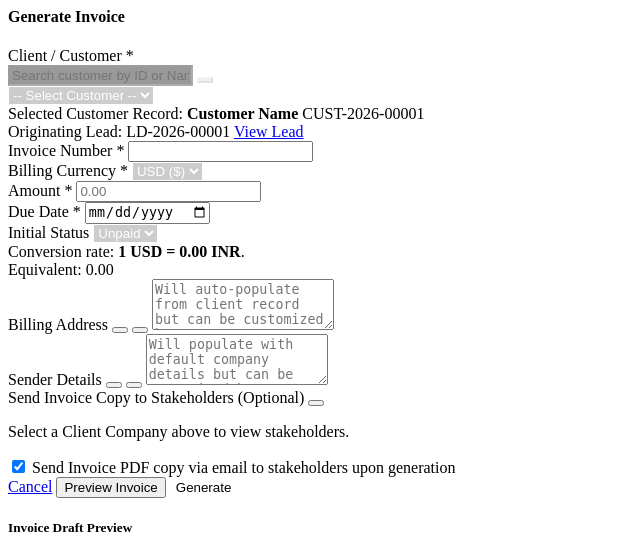
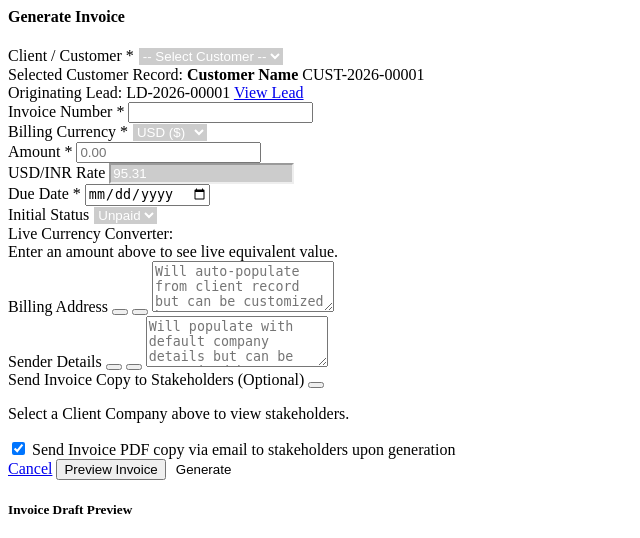
Before and after one commit to hemasai-axiora/RAPTOR, a PHP site: page /app/views/invoices/add.php in a window 1280 px wide. Shown: the top 538 px of the page, without its empty margins (0-640 px from the left). Run offline with PHP 8.4, Linux system fonts and the light colour scheme; the template is opened without the code that fills it, so the values that code supplies are empty.

Commit message:
Update default USD/INR conversion rate to 95.31 and fix live currency calculations

```diff
--- a/app/controllers/InvoicesController.php
+++ b/app/controllers/InvoicesController.php
@@ -36,7 +36,7 @@ class InvoicesController extends Controller {
         // Get single source of truth conversion rate from settings table
         $db = Database::getInstance()->getConnection();
         $stmt = $db->query("SELECT setting_value FROM settings WHERE setting_key = 'billing.conversion_rate_usd_to_inr'");
-        $conversionRate = (float)($stmt->fetchColumn() ?: 83.50);
+        $conversionRate = (float)($stmt->fetchColumn() ?: 95.31);
 
         $selectedCustomerId = trim($_GET['customer_id'] ?? $_POST['customer_id'] ?? '');
 
--- a/app/views/invoices/add.php
+++ b/app/views/invoices/add.php
@@ -9,24 +9,6 @@
                 <div class="row g-3">
                     <div class="col-md-6">
                         <label for="customer_id" class="form-label text-secondary font-weight-bold">Client / Customer *</label>
-
-                        <!-- Search Box for Customer by ID or Name -->
-                        <div class="input-group input-group-sm mb-2">
-                            <span class="input-group-text bg-dark border-secondary text-primary" style="border-color: rgba(255,255,255,0.2) !important;">
-                                <i class="fa-solid fa-magnifying-glass"></i>
-                            </span>
-                            <input type="text"
-                                   id="customer_search_input"
-                                   class="form-control text-white border-secondary"
-                                   placeholder="Search customer by ID or Name..."
-                                   onkeyup="filterCustomerDropdown(this.value)"
-                                   style="background-color: rgba(0,0,0,0.4) !important; border-color: rgba(255,255,255,0.2) !important;"
-                                   autocomplete="off">
-                            <button type="button" class="btn btn-outline-secondary" onclick="clearCustomerSearch()" title="Clear Search" style="border-color: rgba(255,255,255,0.2) !important;">
-                                <i class="fa-solid fa-xmark text-secondary"></i>
-                            </button>
-                        </div>
-
                         <select name="customer_id" id="customer_id" onchange="updateCustomerDetails()" class="form-select <?php echo (!empty($client_err)) ? 'is-invalid' : ''; ?>" style="background-color: rgba(0,0,0,0.2); border-color: var(--border-color); color: white;" required>
                             <option value="">-- Select Customer --</option>
                             <?php if (!empty($customers)): ?>
@@ -89,15 +71,18 @@
                         <input type="text" name="invoice_number" id="invoice_number" class="form-control" value="<?php echo htmlspecialchars($invoice_number); ?>" required>
                     </div>
 
-                    <div class="col-md-4">
+                    <div class="col-md-3">
                         <label for="currency" class="form-label text-secondary font-weight-bold">Billing Currency *</label>
                         <select name="currency" id="currency" class="form-select" style="background-color: rgba(0,0,0,0.2); border-color: var(--border-color); color: white;">
                             <option value="USD" <?php echo $currency === 'USD' ? 'selected' : ''; ?>>USD ($)</option>
                             <option value="INR" <?php echo $currency === 'INR' ? 'selected' : ''; ?>>INR (₹)</option>
+                            <option value="EUR" <?php echo $currency === 'EUR' ? 'selected' : ''; ?>>EUR (€)</option>
+                            <option value="GBP" <?php echo $currency === 'GBP' ? 'selected' : ''; ?>>GBP (£)</option>
+                            <option value="AED" <?php echo $currency === 'AED' ? 'selected' : ''; ?>>AED (د.إ)</option>
                         </select>
                     </div>
 
-                    <div class="col-md-4">
+                    <div class="col-md-3">
                         <label for="amount" class="form-label text-secondary font-weight-bold">Amount *</label>
                         <input type="number" step="0.01" name="amount" id="amount"
                                class="form-control <?php echo (!empty($amount_err)) ? 'is-invalid' : ''; ?>"
@@ -105,7 +90,15 @@
                         <div class="invalid-feedback"><?php echo $amount_err; ?></div>
                     </div>
 
-                    <div class="col-md-4">
+                    <div class="col-md-3">
+                        <label for="conversion_rate_input" class="form-label text-secondary font-weight-bold">USD/INR Rate</label>
+                        <input type="number" step="0.01" name="conversion_rate" id="conversion_rate_input"
+                               class="form-control text-white"
+                               value="<?php echo htmlspecialchars($conversion_rate ?? 95.31); ?>"
+                               style="background-color: rgba(0,0,0,0.2); border-color: var(--border-color); color: white;">
+                    </div>
+
+                    <div class="col-md-3">
                         <label for="due_date" class="form-label text-secondary font-weight-bold">Due Date *</label>
                         <input type="date" name="due_date" id="due_date" class="form-control <?php echo (!empty($due_date_err)) ? 'is-invalid' : ''; ?>" value="<?php echo htmlspecialchars($due_date); ?>" min="<?php echo date('Y-m-d'); ?>" required>
                         <div class="invalid-feedback"><?php echo $due_date_err ?? ''; ?></div>
@@ -119,11 +112,11 @@
                         </select>
                     </div>
 
-                    <!-- Conversion rate info -->
+                    <!-- Live Real-Time Currency Converter Banner -->
                     <div class="col-md-6 d-flex align-items-end">
-                        <div id="conversion-info" class="w-100 p-2 rounded bg-opacity-10 bg-info border border-info border-opacity-25 text-info small d-none">
-                            <i class="fa-solid fa-calculator me-1"></i> Conversion rate: <strong>1 USD = <?php echo number_format($conversion_rate, 2); ?> INR</strong>.<br>
-                            Equivalent: <span id="converted-amt-txt">0.00</span>
+                        <div id="conversion-info" class="w-100 p-2.5 rounded bg-opacity-10 bg-info border border-info border-opacity-25 text-info small">
+                            <i class="fa-solid fa-calculator me-1"></i> Live Currency Converter:<br>
+                            <span id="converted-amt-txt">Enter an amount above to see live equivalent value.</span>
                         </div>
                     </div>
 
@@ -533,26 +526,39 @@ $(document).ready(function() {
         });
     });
 
-    // Handle currency calculations live
+    // Handle currency calculations live in real-time
     function updateCurrencyCalcs() {
-        const currency = $('#currency').val();
+        const currency = $('#currency').val() || 'USD';
         const amount = parseFloat($('#amount').val()) || 0;
+        const rate = parseFloat($('#conversion_rate_input').val()) || 95.31;
 
+        let convertedTxt = '';
         if (currency === 'INR') {
-            const converted = amount / conversionRate;
-            $('#converted-amt-txt').text('$' + converted.toFixed(2) + ' USD equivalent');
-            $('#conversion-info').removeClass('d-none');
+            const usdVal = amount / rate;
+            convertedTxt = '$' + usdVal.toLocaleString('en-US', {minimumFractionDigits: 2, maximumFractionDigits: 2}) + ' USD equivalent (Exchange Rate: 1 USD = ' + rate + ' INR)';
+        } else if (currency === 'USD') {
+            const inrVal = amount * rate;
+            convertedTxt = '₹' + inrVal.toLocaleString('en-IN', {minimumFractionDigits: 2, maximumFractionDigits: 2}) + ' INR equivalent (Exchange Rate: 1 USD = ' + rate + ' INR)';
+        } else if (currency === 'EUR') {
+            const inrVal = amount * 90.50;
+            convertedTxt = '₹' + inrVal.toLocaleString('en-IN', {minimumFractionDigits: 2, maximumFractionDigits: 2}) + ' INR equivalent (Rate: 1 EUR = 90.50 INR)';
+        } else if (currency === 'GBP') {
+            const inrVal = amount * 105.20;
+            convertedTxt = '₹' + inrVal.toLocaleString('en-IN', {minimumFractionDigits: 2, maximumFractionDigits: 2}) + ' INR equivalent (Rate: 1 GBP = 105.20 INR)';
+        } else if (currency === 'AED') {
+            const inrVal = amount * 22.70;
+            convertedTxt = '₹' + inrVal.toLocaleString('en-IN', {minimumFractionDigits: 2, maximumFractionDigits: 2}) + ' INR equivalent (Rate: 1 AED = 22.70 INR)';
+        }
+
+        if (amount > 0) {
+            $('#converted-amt-txt').html('<strong>' + convertedTxt + '</strong>');
         } else {
-            const converted = amount * conversionRate;
-            $('#converted-amt-txt').text('₹' + converted.toFixed(2) + ' INR equivalent');
-            $('#conversion-info').removeClass('d-none');
+            $('#converted-amt-txt').text('Enter an amount above to see live equivalent value.');
         }
     }
 
-    $('#currency, #amount').on('input change', updateCurrencyCalcs);
-    if ($('#amount').val()) {
-        updateCurrencyCalcs();
-    }
+    $('#currency, #amount, #conversion_rate_input').on('input keyup change paste blur', updateCurrencyCalcs);
+    updateCurrencyCalcs();
 
     // Modal Preview rendering
     $('#btn-preview-invoice').on('click', function() {
```
